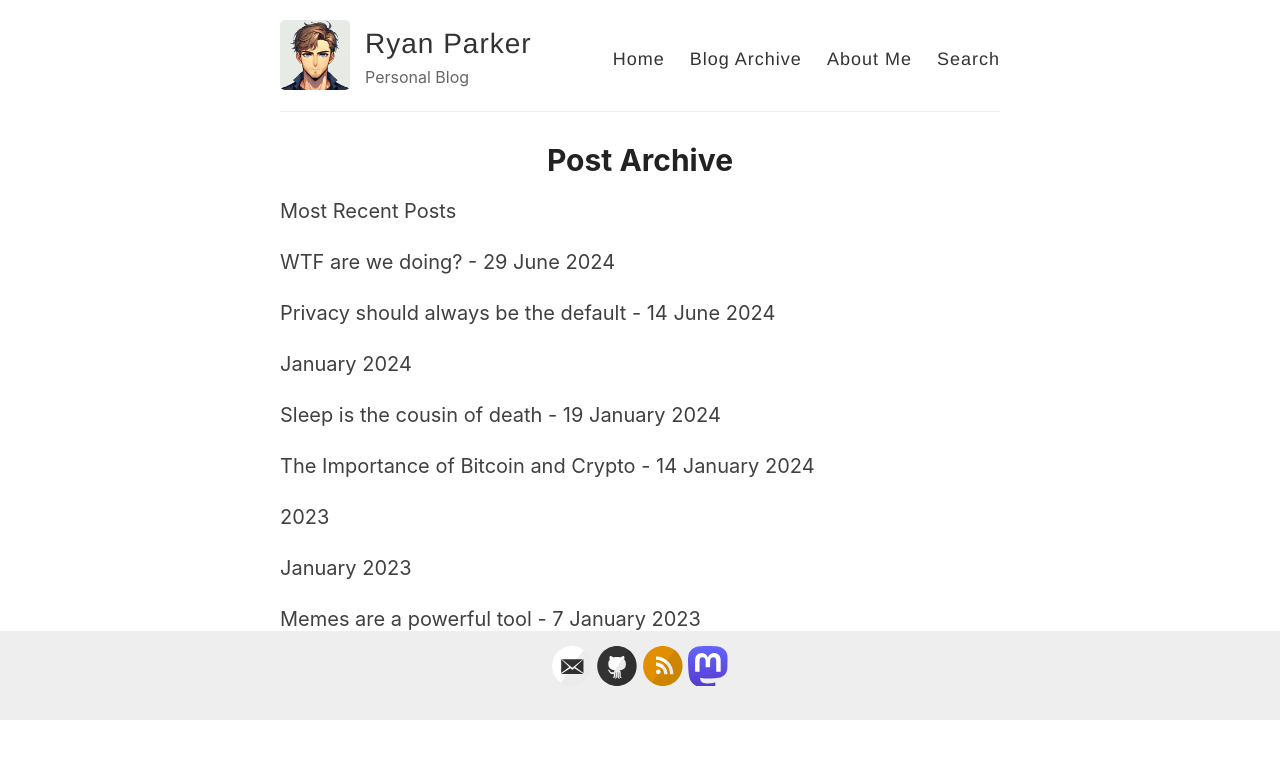
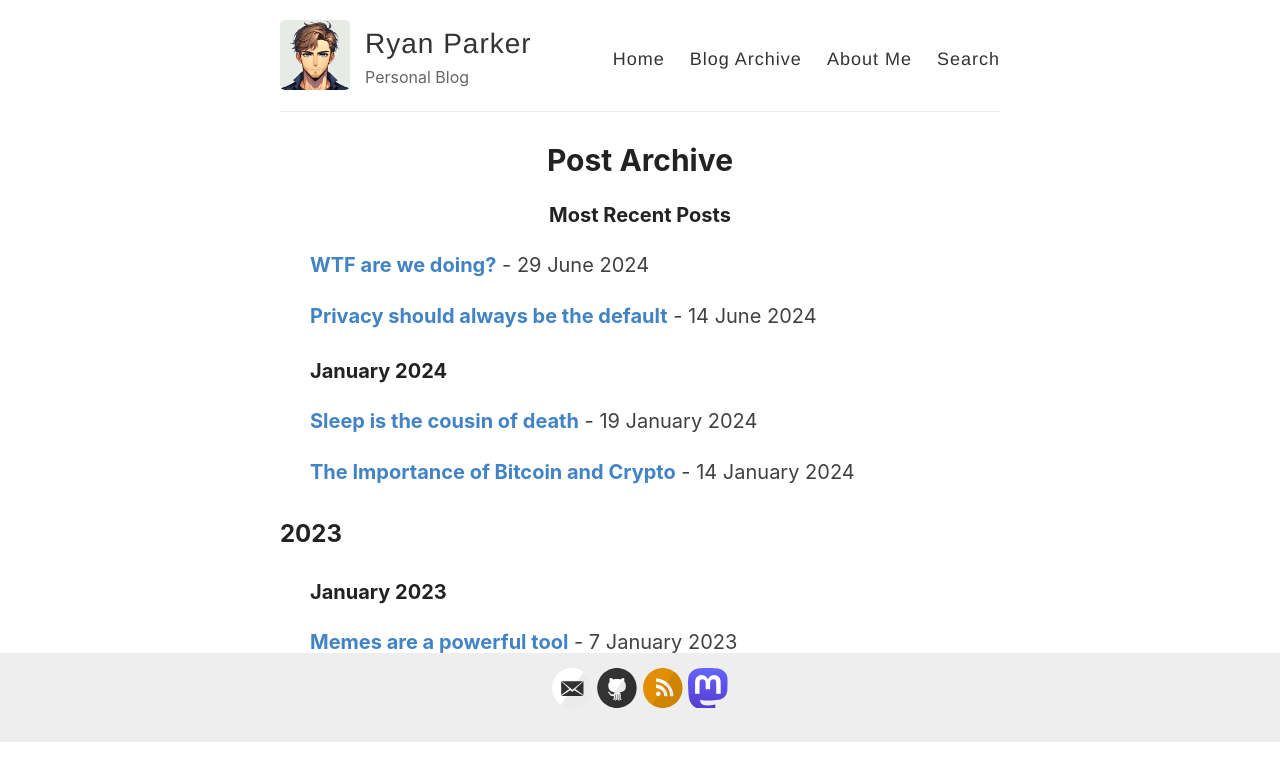
Before and after one commit to ryanparkr/ryanparkr.github.io, a Jekyll site: the page built from _pages/archive.md, in a window 1280 px wide. Shown: the top 781 px of the page. Built offline with Jekyll 4.4.1, drawn with Linux system fonts in a browser that asks for light colours.

Commit message:
Update archive.md

```diff
--- a/_pages/archive.md
+++ b/_pages/archive.md
@@ -4,14 +4,29 @@ permalink: /archive/
 title: Post Archive
 ---
 
-Most Recent Posts
-{%for post in site.posts %} {% unless post.next %}
-{% else %} {% capture month %}{{ post.date | date: '%B %Y' }}{% endcapture %} {% capture nmonth %}{{ post.next.date | date: '%B %Y' }}{% endcapture %} {% capture year %}{{ post.date | date: '%Y' }}{% endcapture %} {% capture nyear %}{{ post.next.date | date: '%Y' }}{% endcapture %} {% if year != nyear %}
-{{ post.date | date: '%Y' }}
-{% endif %} {% if month != nmonth %}
-{{ post.date | date: '%B %Y' }}
-{% endif %} {% endunless %}
-{% if post.title and post.title != "" %}{{post.title}}{% else %}{{post.excerpt |strip_html}}{%endif%} - {% if post.date and post.date != "" %}{{ post.date | date: "%e %B %Y" }}{%endif%}
-
-{% endfor %}
-Oldest Posts
+<div id="archives">
+  <section id="archive">
+     <h3>Most Recent Posts</h3>
+      {%for post in site.posts %}
+      {% unless post.next %}
+      <ul class="this">
+          {% else %}
+          {% capture month %}{{ post.date | date: '%B %Y' }}{% endcapture %}
+          {% capture nmonth %}{{ post.next.date | date: '%B %Y' }}{% endcapture %}
+          {% capture year %}{{ post.date | date: '%Y' }}{% endcapture %}
+          {% capture nyear %}{{ post.next.date | date: '%Y' }}{% endcapture %}
+          {% if year != nyear %}
+      </ul>
+      <h2 style="text-align:left;">{{ post.date | date: '%Y' }}</h2>
+      <ul class="past">
+          {% endif %}
+          {% if month != nmonth %}
+          <h3 style="text-align:left;">{{ post.date | date: '%B %Y' }}</h3>
+          {% endif %}
+          {% endunless %}
+          <p><b><a href="{{ site.baseurl }}{{ post.url }}">{% if post.title and post.title != "" %}{{post.title}}{% else %}{{post.excerpt |strip_html}}{%endif%}</a></b> - {% if post.date and post.date != "" %}{{ post.date | date: "%e %B %Y" }}{%endif%}</p>
+          {% endfor %}
+      </ul>
+    <h3>Oldest Posts</h3>
+  </section>
+</div>
```
